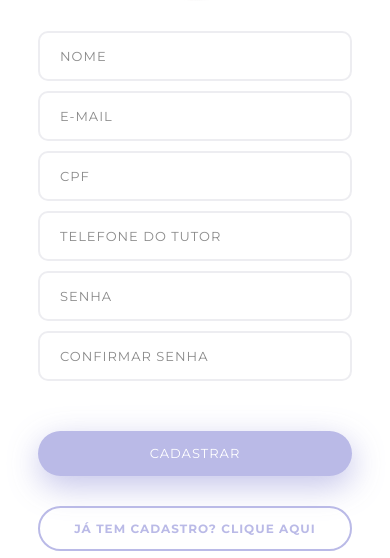
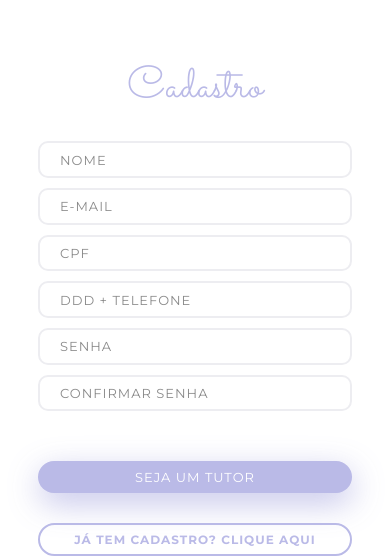
Before and after one commit to julianapereiradev/fofoelhos-front, a React (Create React App) app: page /cadastro in a window 390 px wide. Shown: the part 266-824 px from the top of the page. Built offline with nearby package versions, Linux system fonts and the light colour scheme; no server answers.

Commit message:
Fix: Input CPF and Phone Style: Add titles

```diff
--- a/src/pages/SignInPage.jsx
+++ b/src/pages/SignInPage.jsx
@@ -42,7 +42,7 @@ export default function SignInPage() {
   return (
       <SingInBox onSubmit={SignIn}>
         <img src={logoGetStarted} alt="Imagem do Logo"/>
-
+        <h1>Login</h1>
           <input
             type="email"
             autoComplete="email"
@@ -93,6 +93,13 @@ const SingInBox = styled.form`
   max-width: 500px;
   height: 100vh;
 
+  h1 {
+  font-family: 'Sacramento', cursive;
+  color: #babae7;
+  font-size: 45px;
+  margin-bottom: 20px;
+}
+
   img {
     width: 200px;
     margin-bottom: 30px;
--- a/src/pages/SignUpPage.jsx
+++ b/src/pages/SignUpPage.jsx
@@ -50,7 +50,7 @@ export default function SignUpPage() {
   return (
         <SingUpBox onSubmit={SignUp}>
         <img src={logoGetStarted} alt="Imagem do Logo"/>
-
+        <h1>Cadastro</h1>
           <input
             type="text"
             autoComplete="name"
@@ -77,15 +77,17 @@ export default function SignUpPage() {
             disabled={disable}
             value={cpf}
             onChange={(e) => setCpf(e.target.value)}
+            maxLength="11"
           />
            <input
             type="text"
             autoComplete="phone"
-            placeholder="TELEFONE DO TUTOR"
+            placeholder="DDD + TELEFONE"
             required
             disabled={disable}
             value={phone}
             onChange={(e) => setPhone(e.target.value)}
+            maxLength="11"
           />
           <input
             type="password"
@@ -117,7 +119,7 @@ export default function SignUpPage() {
               width={50}
             />
           ) : (
-            "CADASTRAR"
+            "SEJA UM TUTOR"
           )}
           </LoadingButtonContent>
         </button>
@@ -140,6 +142,13 @@ const SingUpBox = styled.form`
     width: 200px;
     margin-bottom: 30px;
   }
+
+h1 {
+  font-family: 'Sacramento', cursive;
+  color: #babae7;
+  font-size: 45px;
+  margin-bottom: 20px;
+}
 
   button {
     margin-top: 40px;
--- a/src/routes/routes.js
+++ b/src/routes/routes.js
@@ -9,8 +9,8 @@ export const pages = {
     updateBunny: '/atualizar-coelho/'
 }
 
-// const API_URL = 'http://localhost:5000';
-const API_URL = `${process.env.REACT_APP_API_URL}`
+const API_URL = 'http://localhost:5000';
+// const API_URL = `${process.env.REACT_APP_API_URL}`
 
 export const requisitions = {
     postSignUp: API_URL + '/signup',
```
